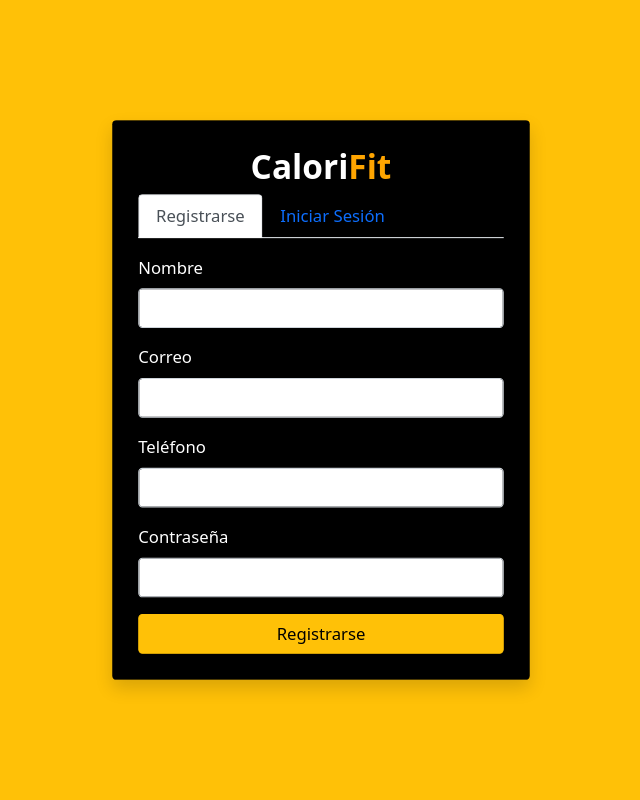
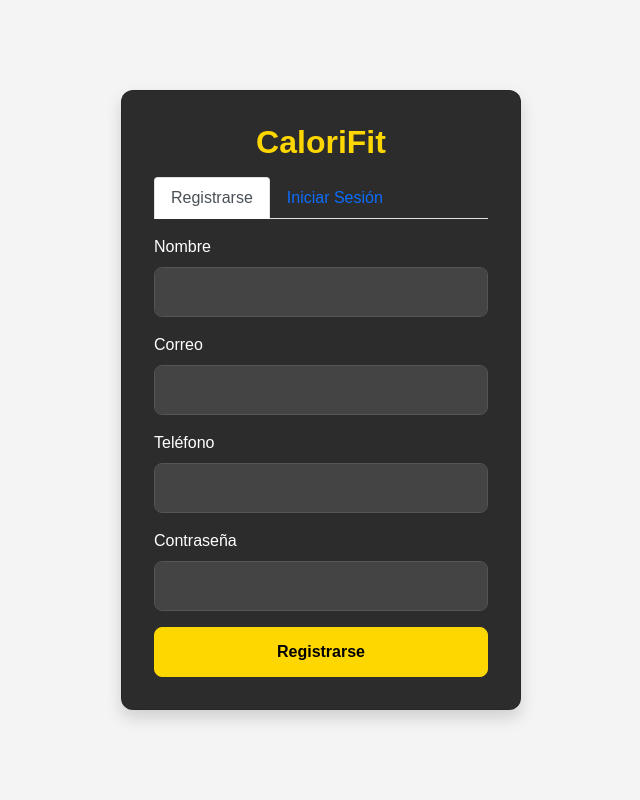
Before and after one commit to Ftalejo69/Calorifit, a PHP site: page /gyms/ in a window 1280 px wide. Shown: the whole page, without its empty margins (319-959 px from the left). Run offline with PHP 8.4, Linux system fonts and the light colour scheme.

Commit message:
cambio vista

```diff
--- a/conexion.php
+++ b/conexion.php
@@ -3,7 +3,7 @@
 $host = "localhost";
 $user = "root";
 $password = "";
-$db = "calorifit";
+$db = "gymdb";
 
 $conexion = new mysqli($host, $user, $password, $db);
 if ($conexion->connect_error) {
--- a/index.php
+++ b/index.php
@@ -5,57 +5,109 @@
   <title>CaloriFit - Registro e Inicio de Sesión</title>
   <link href="https://cdn.jsdelivr.net/npm/bootstrap@5.0.2/dist/css/bootstrap.min.css" rel="stylesheet">
   <style>
+    /* Estilo general de la página */
+    body {
+      background-color: #f4f4f4; /* Fondo gris claro */
+      font-family: 'Arial', sans-serif;
+      margin: 0;
+      padding: 0;
+    }
+
+    /* Estilo de la tarjeta */
     .card-custom {
-      width: 25rem;
-      background-color: black; /* Cambiado a negro */
-      color: white; /* Color del texto blanco para contraste */
+      width: 400px;
+      background-color: #2c2c2c; /* Fondo oscuro */
+      color: white;
+      border-radius: 12px;
+      padding: 2rem;
+      box-shadow: 0 8px 20px rgba(0, 0, 0, 0.3);
+      margin: 0 auto;
     }
+
+    /* Título de la página */
     .title {
       font-size: 2rem;
-      font-weight: bold;
+      font-weight: 600;
       text-align: center;
-    }
-    .title span {
+      margin-bottom: 1rem;
       color: white;
     }
-    .title span.fit {
-      color: orange;
-      animation: pulse 1.5s infinite;
-    }
-    @keyframes pulse {
-      0% { transform: scale(1); }
-      50% { transform: scale(1.1); }
-      100% { transform: scale(1); }
+
+    .title span {
+      color: #FFD700; /* Dorado */
     }
 
-    /* Estilo para los inputs resaltados en amarillo */
-    .form-control:focus {
-      border-color: yellow;
-      box-shadow: 0 0 0 0.2rem rgba(226, 226, 34, 0.25); /* Resalta el borde y el sombreado */
+    /* Estilo de los campos de entrada */
+    .form-control {
+      background-color: #444444;
+      border: 1px solid #555555;
+      color: #ddd;
+      border-radius: 8px;
+      padding: 0.75rem;
     }
 
-    /* Animación de "palpitar" para el formulario de login */
-    .login-card {
-      animation: pulse-login 2s infinite; /* Hace el movimiento de palpitar */
+    /* Efecto cuando el campo de entrada está en foco */
+    .form-control:focus {
+      border-color: #FFD700; /* Dorado */
+      box-shadow: 0 0 0 0.2rem rgba(255, 215, 0, 0.25);
     }
 
-    /* Keyframes para el efecto de palpitar en el formulario */
-    @keyframes pulse-login {
-      0% { transform: scale(1); }
-      50% { transform: scale(1.05); } /* Aumenta ligeramente el tamaño */
-      100% { transform: scale(1); }
+    /* Estilo del botón */
+    .btn-warning {
+      background-color: #FFD700; /* Dorado */
+      border-color: #FFD700;
+      color: black;
+      font-weight: bold;
+      padding: 0.75rem;
+      border-radius: 8px;
+      transition: all 0.3s ease;
     }
 
-    /* Si el cursor está sobre la tarjeta de login, se detiene la animación */
-    .login-card:hover {
-      animation: none;
+    .btn-warning:hover {
+      background-color: #e6c200; /* Dorado oscuro */
+      border-color: #e6c200;
+      color: white;
+    }
+
+    /* Estilo para los enlaces */
+    .text-warning {
+      color: #FFD700 !important;
+      font-weight: 600;
+      text-decoration: none;
+    }
+
+    /* Estilo para las alertas */
+    .alert {
+      border-radius: 8px;
+      font-weight: 600;
+      padding: 1rem;
+    }
+
+    .alert-success {
+      background-color: #28a745;
+      color: white;
+    }
+
+    .alert-danger {
+      background-color: #dc3545;
+      color: white;
+    }
+
+    /* Asegurar que el cursor de texto (caret) sea visible solo en los inputs */
+    input, textarea, select, .form-control {
+      caret-color: #FFD700; /* Cursor dorado en los campos de formulario */
+    }
+
+    /* Evitar que el cursor se muestre en otros elementos */
+    body, div, p, span, a, button {
+      caret-color: transparent;
     }
   </style>
 </head>
-<body class="d-flex justify-content-center align-items-center vh-100 bg-warning">
+<body class="d-flex justify-content-center align-items-center vh-100">
 
-  <div class="card card-custom p-4 shadow login-card"> <!-- Agregado class "login-card" para la animación -->
-    <h1 class="title"><span>Calori</span><span class="fit">Fit</span></h1>
+  <div class="card card-custom shadow login-card">
+    <h1 class="title"><span>Calori</span><span>Fit</span></h1>
 
     <ul class="nav nav-tabs mb-3" id="authTab">
       <li class="nav-item">
@@ -92,6 +144,10 @@
         <div id="registerAlert" class="alert mt-3 d-none"></div>
       </div>
 
+
+
+
+
       <!-- Formulario de Inicio de Sesión -->
       <div class="tab-pane fade" id="login">
         <form id="loginForm">
@@ -106,6 +162,27 @@
           </div>
           <button type="submit" class="btn btn-warning w-100">Entrar</button>
         </form>
+
+        <!-- Enlace para olvidar la contraseña -->
+        <div class="text-center mt-3">
+          <a href="javascript:void(0);" id="forgotPasswordLink" class="text-warning">¿Olvidaste tu contraseña?</a>
+        </div>
+
+        <!-- Formulario de Recuperación de Contraseña (Oculto por defecto) -->
+        <div id="forgotPasswordForm" style="display: none;">
+          <form id="forgotPasswordSubmitForm">
+            <div class="mb-3">
+              <label class="form-label">Correo</label>
+              <input type="email" class="form-control" name="correo" required>
+            </div>
+            <button type="submit" class="btn btn-warning w-100">Recuperar Contraseña</button>
+          </form>
+          <div id="forgotPasswordAlert" class="alert mt-3 d-none"></div>
+          <div class="text-center mt-3">
+            <a href="javascript:void(0);" id="backToLoginLink" class="text-warning">Volver al inicio de sesión</a>
+          </div>
+        </div>
+
         <div id="loginAlert" class="alert mt-3 d-none"></div>
       </div>
     </div>
@@ -116,8 +193,31 @@
   document.addEventListener("DOMContentLoaded", function () {
     var loginTab = document.getElementById("login-tab");
     var registerTab = document.getElementById("register-tab");
+    var loginAlert = document.getElementById("loginAlert");
+    var forgotPasswordForm = document.getElementById("forgotPasswordForm");
+    var loginForm = document.getElementById("loginForm");
+    var forgotPasswordLink = document.getElementById('forgotPasswordLink');
+    var backToLoginLink = document.getElementById('backToLoginLink');
+
+    // Si la URL contiene el hash "#login", muestra la pestaña de login
     if (window.location.hash === "#login") new bootstrap.Tab(loginTab).show();
 
+    // Cambiar al formulario de recuperación de contraseña
+    forgotPasswordLink.addEventListener('click', function () {
+      loginForm.style.display = 'none';
+      loginAlert.classList.add('d-none');
+      forgotPasswordForm.style.display = 'block';
+      forgotPasswordLink.style.display = 'none';
+    });
+
+    // Volver al formulario de inicio de sesión
+    backToLoginLink.addEventListener('click', function () {
+      forgotPasswordForm.style.display = 'none';
+      loginForm.style.display = 'block';
+      forgotPasswordLink.style.display = 'block';
+    });
+
+    // Manejo del formulario de registro
     document.getElementById("registerForm").addEventListener("submit", function (e) {
       e.preventDefault();
       var formData = new FormData(this);
@@ -128,22 +228,49 @@
           alertDiv.classList.remove("d-none", "alert-danger", "alert-success");
           alertDiv.classList.add(data.includes("exitoso") ? "alert-success" : "alert-danger");
           alertDiv.textContent = data;
+          clearForm(document.getElementById("registerForm"));
         });
     });
 
+    // Manejo del formulario de inicio de sesión
     document.getElementById("loginForm").addEventListener("submit", function (e) {
       e.preventDefault();
       var formData = new FormData(this);
       fetch("registro.php", { method: "POST", body: formData })
         .then(response => response.text())
         .then(data => {
-            var alertDiv = document.getElementById("loginAlert");
-            alertDiv.classList.remove("d-none", "alert-danger", "alert-success");
-            alertDiv.classList.add(data.includes("exitoso") ? "alert-success" : "alert-danger");
-            alertDiv.textContent = data;
-            if (data.includes("exitoso")) setTimeout(() => window.location.href = "menu.html", 2000);
+          loginAlert.classList.remove("d-none", "alert-danger", "alert-success");
+          loginAlert.classList.add(data.includes("exitoso") ? "alert-success" : "alert-danger");
+          loginAlert.textContent = data;
+
+          if (data.includes("exitoso")) {
+            setTimeout(() => window.location.href = "menu.php", 2000);
+          }
+
+          clearForm(document.getElementById("loginForm"));
         });
     });
+
+    document.getElementById("forgotPasswordSubmitForm").addEventListener("submit", function (e) {
+      e.preventDefault();
+      alert("Recuperación de contraseña solicitada");
+      clearForm(document.getElementById("forgotPasswordSubmitForm"));
+    });
+
+    function clearForm(form) {
+      var inputs = form.querySelectorAll('input');
+      inputs.forEach(input => {
+        input.value = '';
+      });
+    }
+
+    function disableAutocomplete(form) {
+      form.setAttribute('autocomplete', 'off');
+    }
+
+    disableAutocomplete(document.getElementById("registerForm"));
+    disableAutocomplete(document.getElementById("loginForm"));
+    disableAutocomplete(document.getElementById("forgotPasswordSubmitForm"));
   });
   </script>
 </body>
--- a/usuario.php
+++ b/usuario.php
@@ -1,7 +1,7 @@
 <?php
 // usuario.php
 include_once 'conexion.php';
-require 'vendor/autoload.php';  // Asegúrate de que Composer haya instalado PHPMailer
+require 'vendor/autoload.php';  // conexion Composer haya instalado PHPMailer
 
 use PHPMailer\PHPMailer\PHPMailer;
 use PHPMailer\PHPMailer\Exception;
@@ -110,4 +110,6 @@ class UsuarioModel {
         }
     }
 }
+
+
 ?>
```
Also changed, not shown: registro.php (+5 -4 lines). Lines whose indentation alone changed are shown as unchanged.
